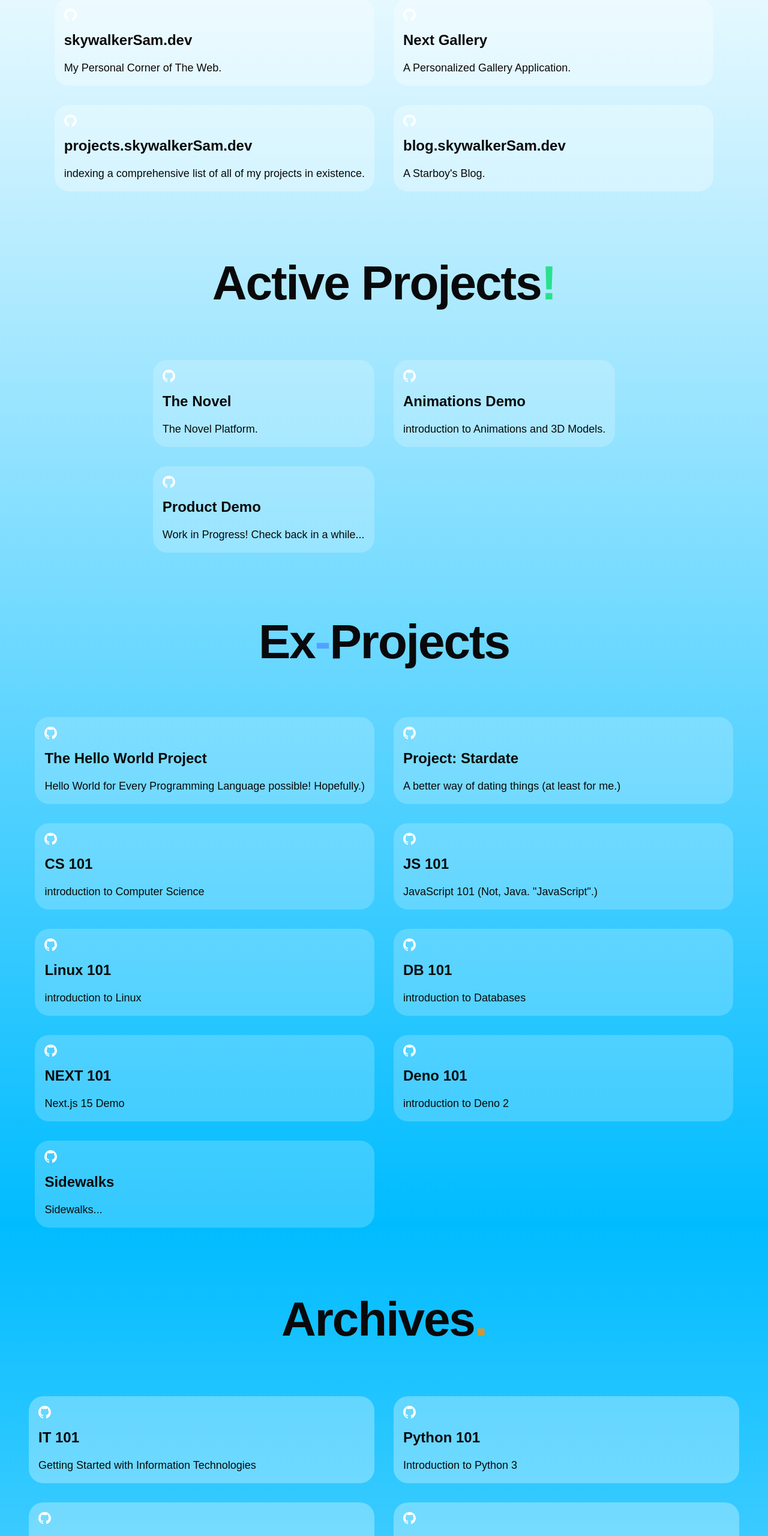
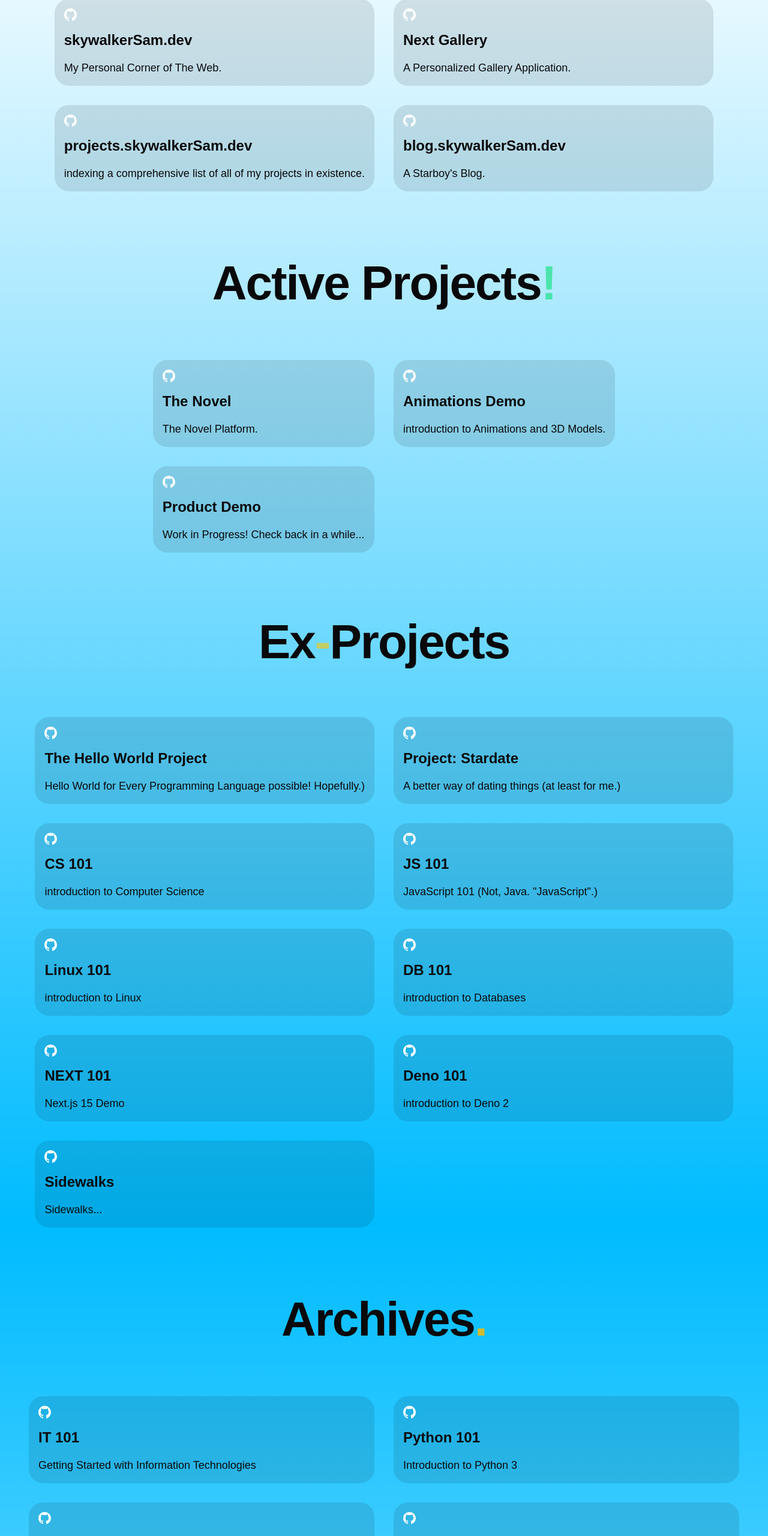
Before and after one commit to skywalkerSam/starboy-projects, a Next.js app: page / in a window 1280 px wide. Shown: the part 226-2786 px from the top of the page at 60% size. Built offline with nearby package versions, Linux system fonts and the light colour scheme; a web font is replaced by a local one.

Commit message:
improved colors

```diff
--- a/src/app/_components/ActiveProjects.tsx
+++ b/src/app/_components/ActiveProjects.tsx
@@ -9,7 +9,7 @@ export default function ActiveProjects() {
         {activeList.map((project) => (
           <Link
             key={project.title}
-            className="flex max-w-xl flex-col gap-4 rounded-3xl bg-white/20 p-4 hover:bg-green-400/80"
+            className="flex max-w-xl flex-col gap-4 rounded-3xl bg-black/10 p-4 hover:bg-green-400/60"
             href={project.href}
             target="_blank"
             rel="noopener noreferrer"
--- a/src/app/_components/ActiveTitle.tsx
+++ b/src/app/_components/ActiveTitle.tsx
@@ -3,7 +3,7 @@ export default function ActiveTitle() {
     <>
       <div className="container flex flex-col items-center justify-center gap-12 px-4 py-16">
         <h1 className="text-3xl font-extrabold tracking-tight sm:text-[5rem]">
-          Active Projects<span className="text-green-400/80">!</span>
+          Active Projects<span className="text-green-400/60">!</span>
         </h1>
       </div>
     </>
--- a/src/app/_components/ArchivedProjects.tsx
+++ b/src/app/_components/ArchivedProjects.tsx
@@ -9,7 +9,7 @@ export default function ExProjects() {
         {archivesList.map((project) => (
           <Link
             key={project.title}
-            className="flex max-w-xl flex-col gap-4 rounded-3xl bg-white/30 p-4 hover:bg-orange-400/80"
+            className="flex max-w-xl flex-col gap-4 rounded-3xl bg-black/10 p-4 hover:bg-amber-400/60"
             href={project.href}
             target="_blank"
             rel="noopener noreferrer"
--- a/src/app/_components/ArchivesTitle.tsx
+++ b/src/app/_components/ArchivesTitle.tsx
@@ -3,7 +3,7 @@ export default function ArchivesTitle() {
     <>
       <div className="container flex flex-col items-center justify-center gap-12 px-4 py-16">
         <h1 className="text-3xl font-extrabold tracking-tight sm:text-[5rem]">
-          Archives<span className="text-orange-400/80">.</span>
+          Archives<span className="text-amber-400/80">.</span>
         </h1>
       </div>
     </>
--- a/src/app/_components/ExProjects.tsx
+++ b/src/app/_components/ExProjects.tsx
@@ -9,7 +9,7 @@ export default function ExProjects() {
         {exProjectsList.map((project) => (
           <Link
             key={project.title}
-            className="flex max-w-xl flex-col gap-4 rounded-3xl bg-white/20 p-4 hover:bg-blue-300"
+            className="flex max-w-xl flex-col gap-4 rounded-3xl bg-black/10 p-4 hover:bg-yellow-400/60"
             href={project.href}
             target="_blank"
             rel="noopener noreferrer"
--- a/src/app/_components/ExTitle.tsx
+++ b/src/app/_components/ExTitle.tsx
@@ -3,7 +3,7 @@ export default function ExTitle() {
     <>
       <div className="container flex flex-col items-center justify-center gap-12 px-4 py-16">
         <h1 className="text-4xl font-extrabold tracking-tight sm:text-[5rem]">
-          Ex<span className="text-blue-400">-</span>Projects
+          Ex<span className="text-yellow-400/60">-</span>Projects
         </h1>
       </div>
     </>
--- a/src/app/_components/Projects.tsx
+++ b/src/app/_components/Projects.tsx
@@ -9,7 +9,7 @@ export default function Projects() {
         {projectsList.map((project) => (
           <Link
             key={project.title}
-            className="flex max-w-xl flex-col gap-4 rounded-3xl bg-white/30 p-4 hover:bg-sky-400/80"
+            className="flex max-w-xl flex-col gap-4 rounded-3xl bg-black/10 p-4 hover:bg-sky-400/60"
             // className="flex max-w-xl flex-col gap-4 rounded-3xl bg-white/10 p-4 hover:bg-white/20"
             href={project.href}
             target="_blank"
```
